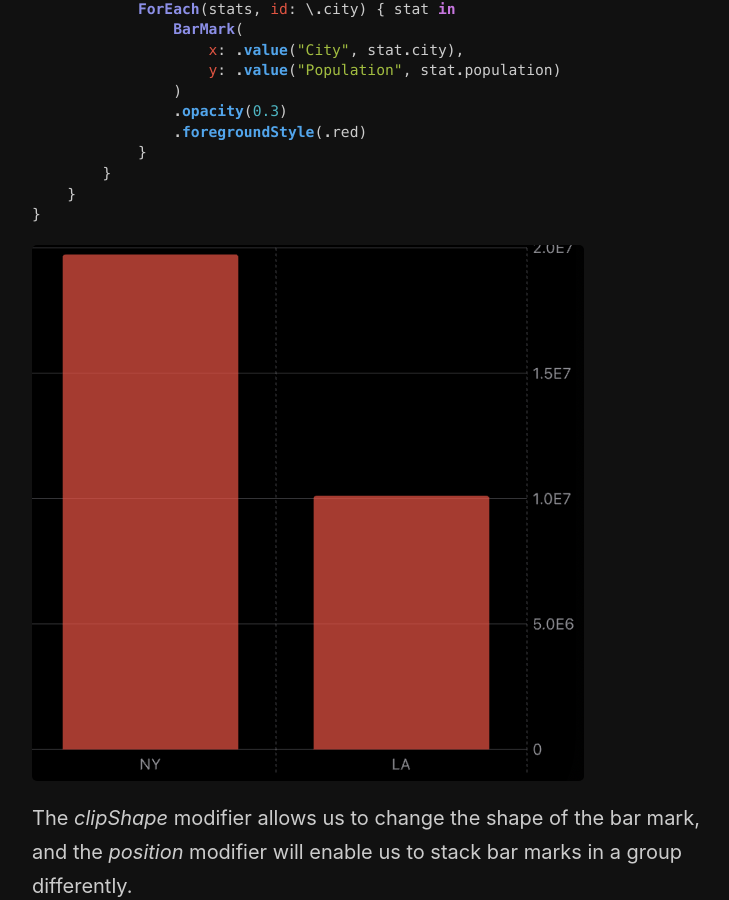
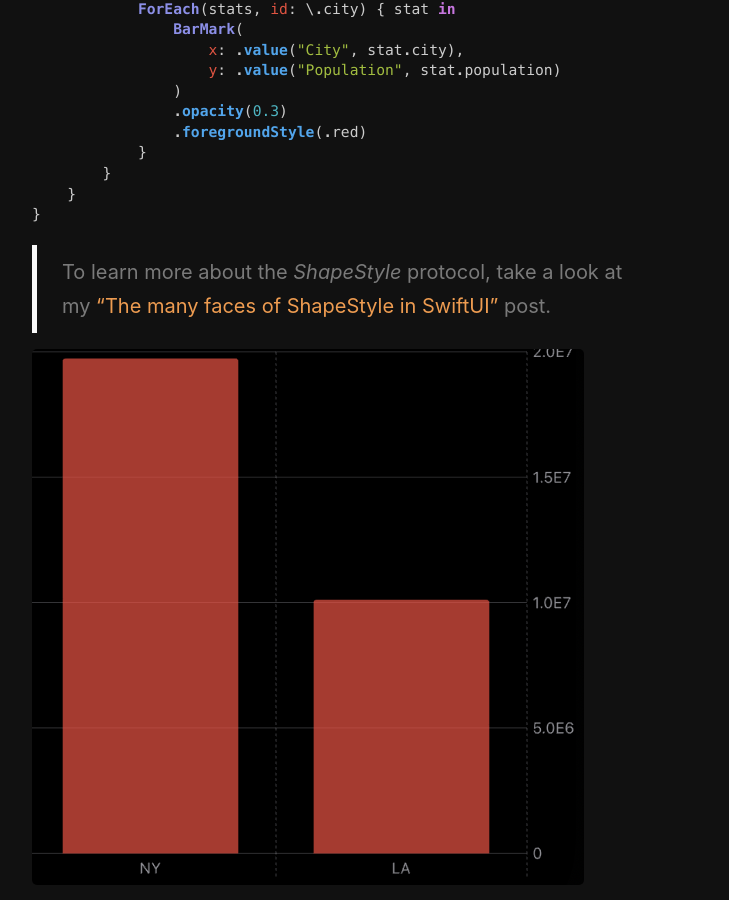
Before and after one commit to mecid/mecid.github.io, a Jekyll site: the page built from _posts/2023-01-18-mastering-charts-in-swiftui-mark-styling.md, in a window 1280 px wide and 900 px high, scrolled down 1355 px. Shown: the whole window, without its empty margins (258-987 px from the left). Built offline with Jekyll 4.4.1, drawn with Linux system fonts in a browser that asks for light colours.

Commit message:
another reference post added to styling chart

````diff
--- a/_posts/2023-01-18-mastering-charts-in-swiftui-mark-styling.md
+++ b/_posts/2023-01-18-mastering-charts-in-swiftui-mark-styling.md
@@ -51,6 +51,7 @@
     }
 }
 ```
+> To learn more about the *ShapeStyle* protocol, take a look at my ["The many faces of ShapeStyle in SwiftUI"](/2021/11/17/the-many-faces-of-shapestyle-in-swiftui/) post.
 
 ![chart-with-opacity-and-color](/public/chart10.png)
 
````
